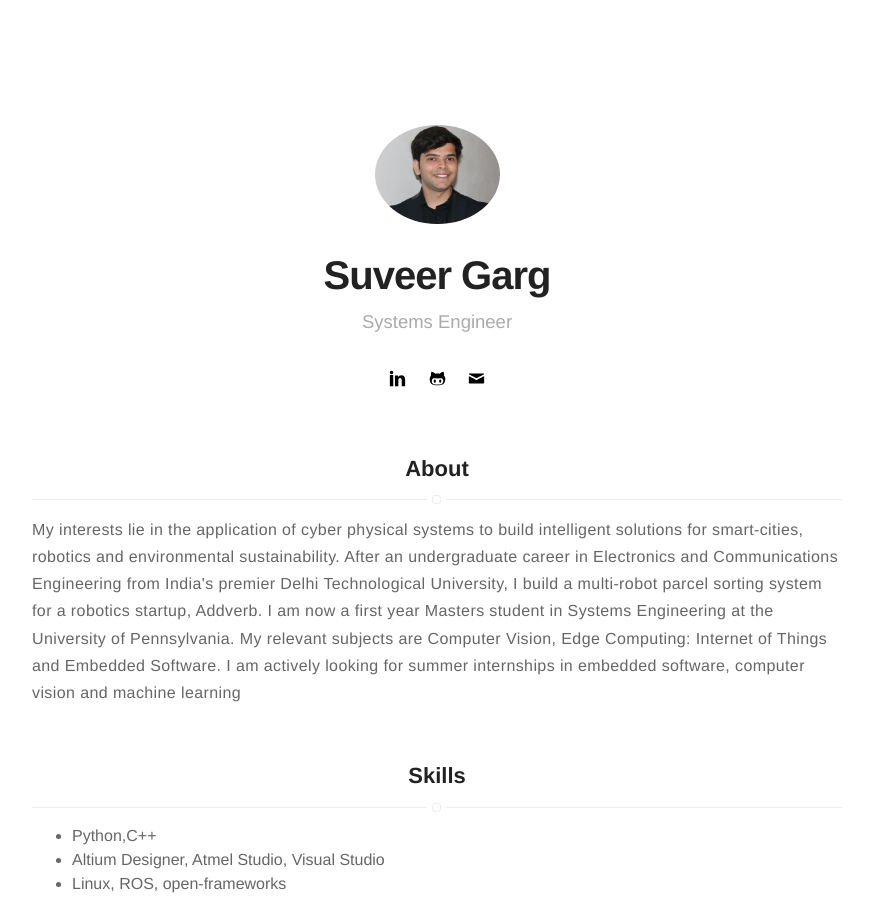
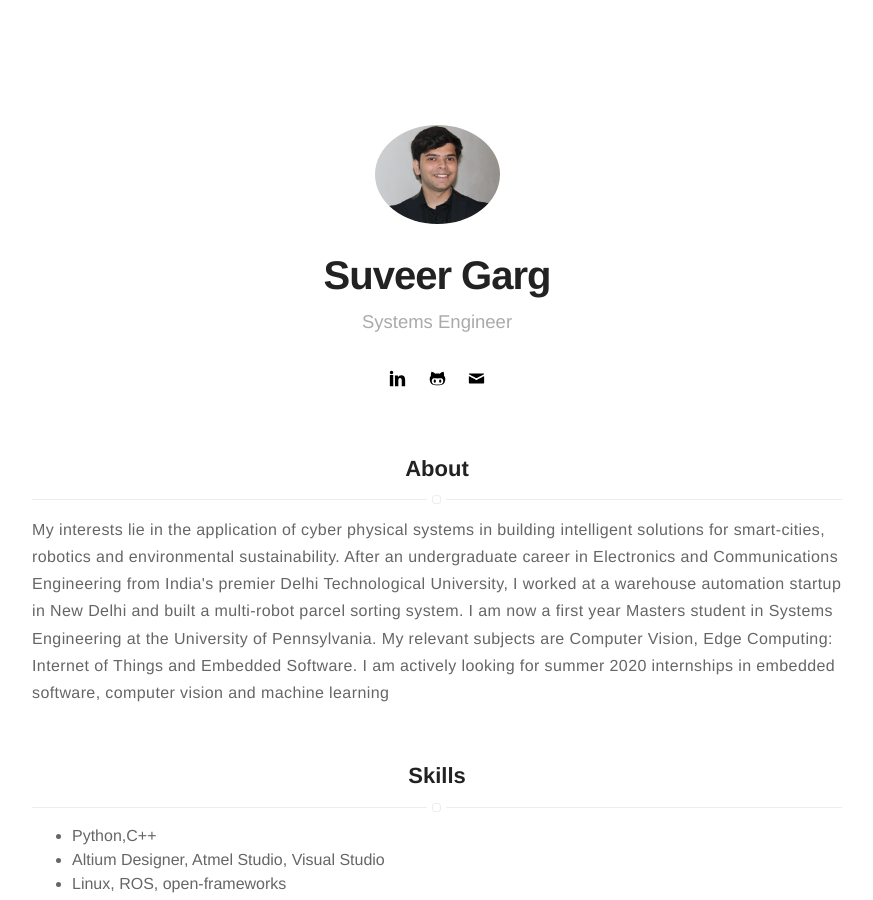
Before and after one commit to suveergarg/suveergarg.github.io, a Jekyll site: the page built from index.html, in a window 1280 px wide and 900 px high. Shown: the whole window, without its empty margins (203-1076 px from the left). Built offline with Jekyll 4.4.1, drawn with Linux system fonts in a browser that asks for light colours.

Commit message:
Update about.html

```diff
--- a/_includes/about.html
+++ b/_includes/about.html
@@ -1 +1 @@
-<p>My interests lie in the application of cyber physical systems to build intelligent solutions for smart-cities, robotics and environmental sustainability. After an undergraduate career in Electronics and Communications Engineering from India's premier Delhi Technological University, I build a multi-robot parcel sorting system for a robotics startup, Addverb. I am now a first year Masters student in Systems Engineering at the University of Pennsylvania. My relevant subjects are Computer Vision, Edge Computing: Internet of Things and Embedded Software. I am actively looking for summer internships in embedded software, computer vision and machine learning</p>
+<p>My interests lie in the application of cyber physical systems in building intelligent solutions for smart-cities, robotics and environmental sustainability. After an undergraduate career in Electronics and Communications Engineering from India's premier Delhi Technological University, I worked at a warehouse automation startup in New Delhi and built a multi-robot parcel sorting system. I am now a first year Masters student in Systems Engineering at the University of Pennsylvania. My relevant subjects are Computer Vision, Edge Computing: Internet of Things and Embedded Software. I am actively looking for summer 2020 internships in embedded software, computer vision and machine learning</p>
```
